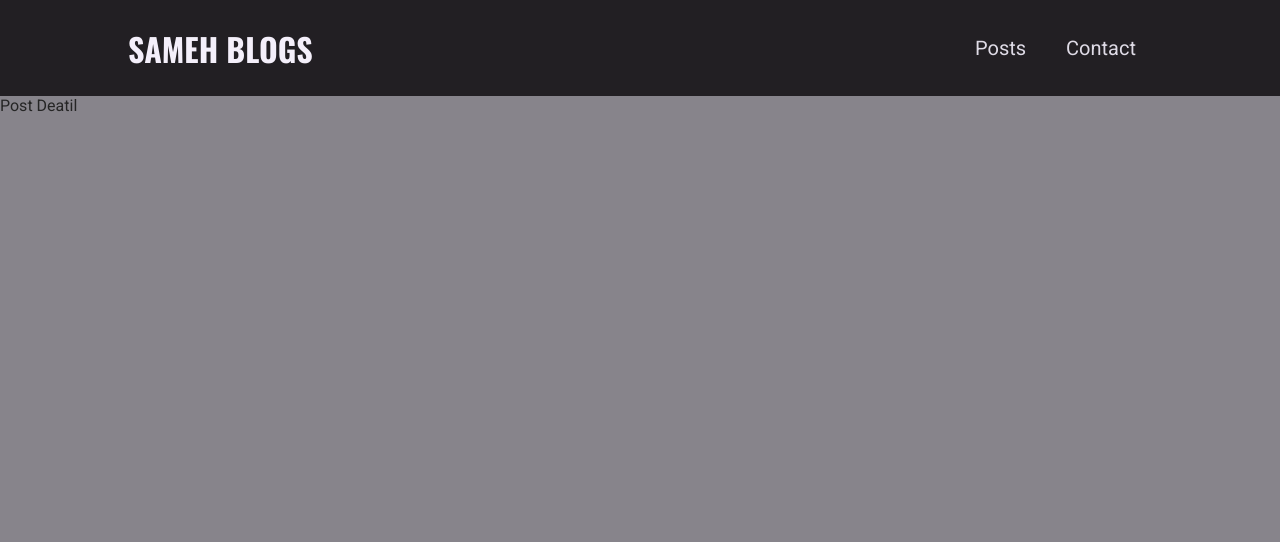
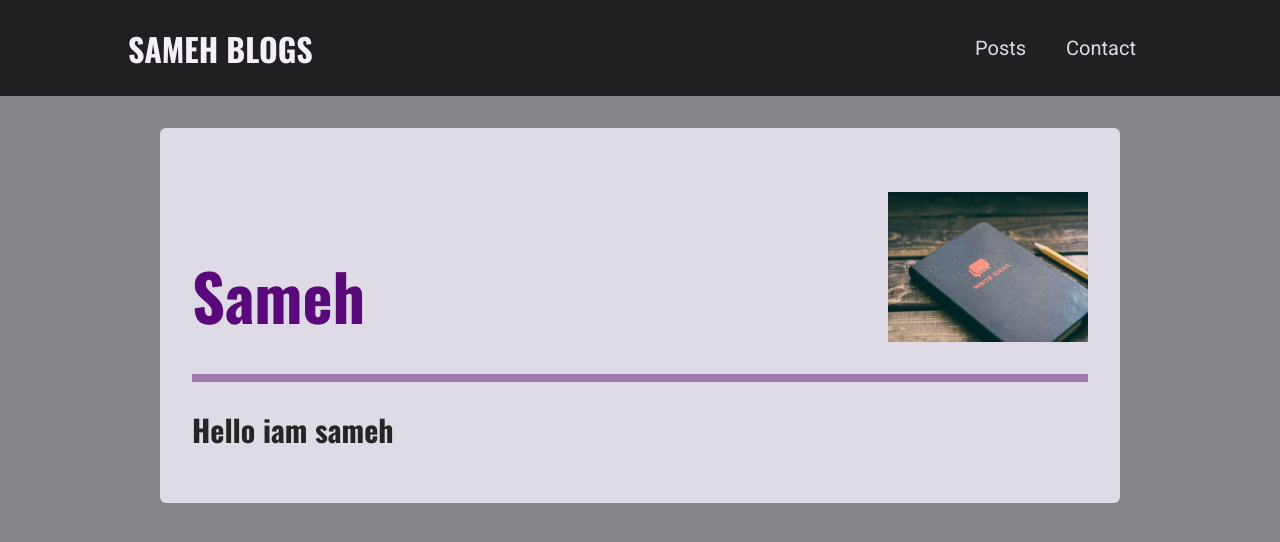
Before and after one commit to SamehEtman/Blogs-Website, a Next.js app: page /posts/sameh-is-gamed in a window 1280 px wide. Shown: the top 542 px of the page. Built offline with nearby package versions, Linux system fonts and the light colour scheme.

Commit message:
add post details

```diff
--- /dev/null
+++ b/components/posts/post-detail/post-content.js
@@ -0,0 +1,16 @@
+import image from 'next/image';
+import ReactMarkdown from 'react-markdown';
+import PostHeader from './post-header';
+import classes from './post-content.module.css';
+const PostDetails = (props) => {
+  const imagePath = `/images/posts/${props.post.image}`;
+  console.log(imagePath);
+  return (
+    <article className={classes.content}>
+      <PostHeader image={imagePath} title={props.post.title} />
+      <ReactMarkdown>{props.post.content}</ReactMarkdown>
+    </article>
+  );
+};
+
+export default PostDetails;
--- /dev/null
+++ b/components/posts/post-detail/post-content.module.css
@@ -0,0 +1,26 @@
+.content {
+  width: 95%;
+  max-width: 60rem;
+  margin: var(--size-8) auto;
+  font-size: var(--size-5);
+  line-height: var(--size-8);
+  background-color: var(--color-grey-100);
+  border-radius: 6px;
+  padding: var(--size-4);
+}
+
+.content p {
+  color: var(--color-grey-800);
+}
+
+.content .image {
+  margin: var(--size-4) auto;
+  width: 100%;
+  max-width: 600px;
+}
+
+@media (min-width: 768px) {
+  .content {
+    padding: var(--size-8);
+  }
+}
--- /dev/null
+++ b/components/posts/post-detail/post-header.js
@@ -0,0 +1,14 @@
+import Image from 'next/image'
+import calsses from './post-header.module.css'
+const PostHeader = (props) => {
+  const { title, image } = props;
+  console.log(props)
+  return (
+    <header className = {calsses.header}>
+      <h1>{title}</h1>
+      <Image src= {image} alt = {title} width = {200} height = {150} />
+    </header>
+  );
+};
+
+export default PostHeader;
--- /dev/null
+++ b/components/posts/post-detail/post-header.module.css
@@ -0,0 +1,38 @@
+
+.header {
+  padding-bottom: var(--size-8);
+  border-bottom: 8px solid var(--color-primary-100);
+  margin: var(--size-4) 0;
+  display: flex;
+  flex-direction: column-reverse;
+  justify-content: space-between;
+  align-items: center;
+  gap: 1rem;
+}
+
+.header h1 {
+  font-size: var(--size-8);
+  color: var(--color-primary-500);
+  margin: 0;
+  line-height: initial;
+  text-align: center;
+}
+
+.header img {
+  object-fit: cover;
+  width: 200px;
+  height: 120px;
+}
+
+@media (min-width: 768px) {
+  .header {
+    margin: var(--size-8) 0;
+    flex-direction: row;
+    align-items: flex-end;
+  }
+
+  .header h1 {
+    font-size: var(--size-16);
+    text-align: left;
+  }
+}
--- a/package.json
+++ b/package.json
@@ -10,7 +10,8 @@
   "dependencies": {
     "next": "12.0.2",
     "react": "17.0.2",
-    "react-dom": "17.0.2"
+    "react-dom": "17.0.2",
+    "react-markdown": "^7.1.0"
   },
   "devDependencies": {
     "eslint": "7.32.0",
--- a/pages/posts/[slug].js
+++ b/pages/posts/[slug].js
@@ -1,5 +1,18 @@
+import PostDetails from '../../components/posts/post-detail/post-content';
+const DUMMYDATA = {
+  title: 'Sameh',
+  image: 'p.jpg',
+  excerpt: 'i love sameh',
+  date: '1998-10-11',
+  slug: 'sameh-is-gamed',
+  content : '# Hello iam sameh'
+};
 const PostDetailPage = () => {
-  return <div>Post Deatil</div>;
+  return (
+    <div>
+      <PostDetails post={DUMMYDATA} />
+    </div>
+  );
 };
 
 export default PostDetailPage;
```
Also changed, not shown: components/posts/all-posts.js (added, +13 -0 lines), pages/posts/index.js (+29 -1 lines), 1 other file (tests, documents, lock files or other folders).
